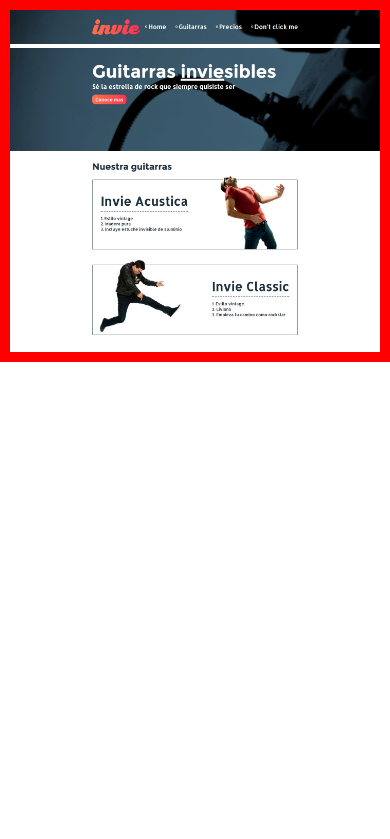
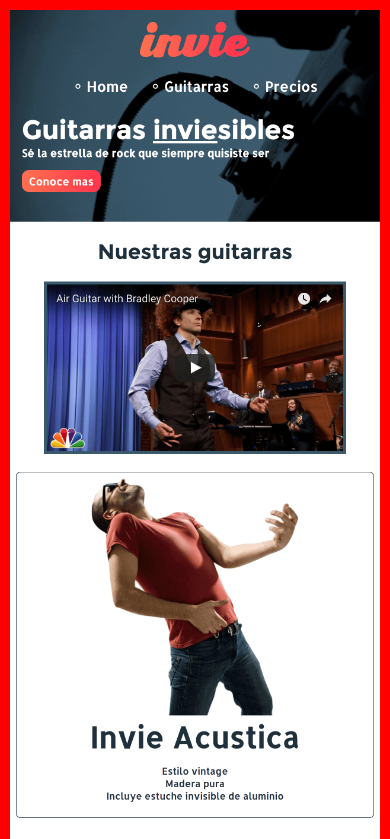
Before and after one commit to estudio76/invie-github, a plain HTML site: page index.html in a window 390 px wide. Shown: the top 839 px of the page. Drawn offline with Linux system fonts and the light colour scheme.

Commit message:
invie-responsive

```diff
--- a/index.css
+++ b/index.css
@@ -5,4 +5,15 @@ body {
 
 img {
     max-width: 100%;
+    vertical-align: top;
+
 }
+
+img#responsive {
+    display: none;
+}
+@media screen and (max-width: 768px){
+    img#responsive {
+        display: block;
+    }
+}
--- a/index.html
+++ b/index.html
@@ -9,6 +9,7 @@
     <style media="screen"></style>
 </head>
 <body>
+    <img src="img/invie-responsive.png" alt="" id="responsive">
     <img src="img/header.jpg" alt="">
     <img src="img/hero.webp" alt="">
     <img src="img/acustica.jpg" alt="">
```
Also changed, not shown: img/invie-responsive.png (added).
